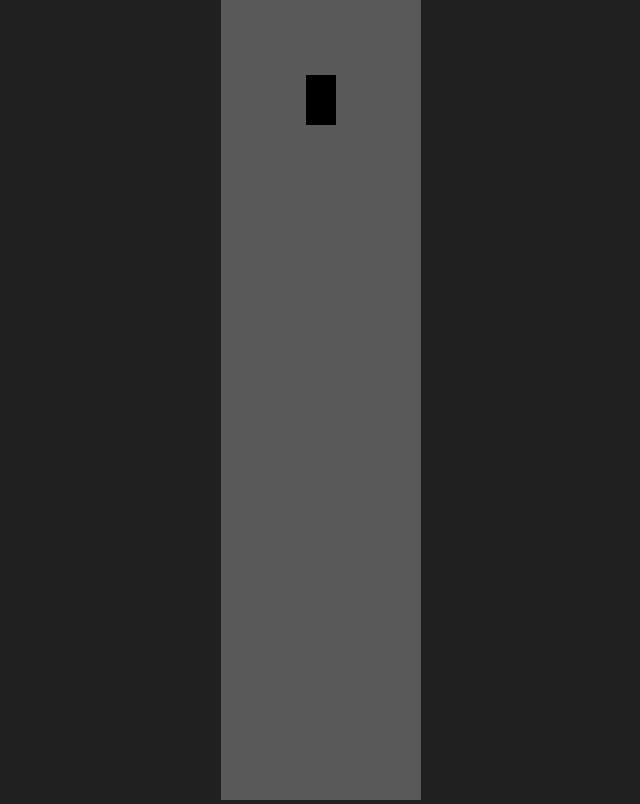
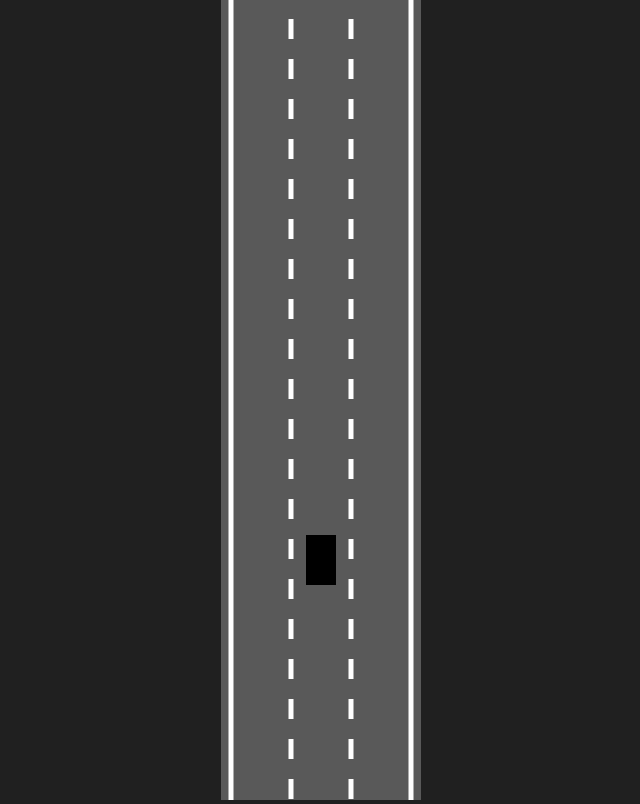
Before and after one commit to imLymei/self-driving-car, a plain HTML site: page index.html in a window 1280 px wide. Shown: the whole page, without its empty margins (319-959 px from the left). Drawn offline with Linux system fonts and the light colour scheme.

Commit message:
Road update

```diff
--- a/car.js
+++ b/car.js
@@ -10,13 +10,14 @@ class Car {
 		this.acceleration = 0.2;
 		this.maxSpeed = 3;
 		this.friction = 0.05;
+		this.angle = 0;
 
 		// ? Set Car's controls
 		this.controls = new Controls();
 	}
 
-	// ? Update the car position
-	update() {
+	// ? Update the car position and angle
+	#move() {
 		// ? Check if it's going forward
 		if (this.controls.forward) {
 			// ? Add acceleration to speed
@@ -41,14 +42,36 @@ class Car {
 		} else if (this.speed < 0) {
 			this.speed += this.friction;
 		}
+		if (Math.abs(this.speed) < this.friction) {
+			this.speed = 0;
+		}
 
-		this.y -= this.speed;
+		if (this.controls.right) {
+			this.angle -= 0.01 * this.speed;
+		} else if (this.controls.left) {
+			this.angle += 0.01 * this.speed;
+		}
+
+		this.x -= Math.sin(this.angle) * this.speed;
+		this.y -= Math.cos(this.angle) * this.speed;
+	}
+
+	// ? Update the car
+	update() {
+		this.#move();
 	}
 
 	// ? Draw the car
 	draw(context) {
+		context.save();
+
+		context.translate(this.x, this.y);
+		context.rotate(-this.angle);
+
 		context.beginPath();
-		context.rect(this.x - this.width / 2, this.y - this.height / 2, this.width, this.height);
+		context.rect(-this.width / 2, -this.height / 2, this.width, this.height);
 		context.fill();
+
+		context.restore();
 	}
 }
--- a/controls.js
+++ b/controls.js
@@ -30,9 +30,6 @@ class Controls {
 					this.down = true;
 					break;
 			}
-
-			// ? Show variables in the console
-			console.table(this);
 		};
 		// ? When key stop being pressed do something
 		document.onkeyup = (event) => {
@@ -53,8 +50,6 @@ class Controls {
 					this.down = false;
 					break;
 			}
-			// ? Show variables in the console
-			console.table(this);
 		};
 	}
 }
--- a/index.html
+++ b/index.html
@@ -9,6 +9,8 @@
 	</head>
 	<body>
 		<canvas id="myCanvas"></canvas>
+		<script src="./utils.js"></script>
+		<script src="./road.js"></script>
 		<script src="./controls.js"></script>
 		<script src="./car.js"></script>
 		<script src="./main.js"></script>
--- a/main.js
+++ b/main.js
@@ -2,14 +2,24 @@ const canvas = document.getElementById('myCanvas');
 canvas.width = 200;
 
 const context = canvas.getContext('2d');
-const car = new Car(100, 100, 30, 50);
+const road = new Road(canvas.width / 2, canvas.width * 0.9);
+const car = new Car(road.getLaneCenter(1), 100, 30, 50);
 car.draw(context);
 
 animate();
 
 function animate() {
 	car.update();
+
 	canvas.height = window.innerHeight;
+
+	context.save();
+	context.translate(0, -car.y + canvas.height * 0.7);
+
+	road.draw(context);
 	car.draw(context);
+
+	context.restore();
+
 	requestAnimationFrame(animate);
 }
--- /dev/null
+++ b/road.js
@@ -0,0 +1,53 @@
+class Road {
+	constructor(x, width, laneCount = 3) {
+		this.x = x;
+		this.width = width;
+		this.laneCount = laneCount;
+
+		this.left = x - width / 2;
+		this.right = x + width / 2;
+
+		const infinity = 67108000;
+		this.top = -infinity;
+		this.bottom = infinity;
+
+		const topLeft = { x: this.left, y: this.top };
+		const topRight = { x: this.right, y: this.top };
+		const bottomLeft = { x: this.left, y: this.bottom };
+		const bottomRight = { x: this.right, y: this.bottom };
+
+		this.borders = [
+			[topLeft, bottomLeft],
+			[topRight, bottomRight],
+		];
+	}
+
+	getLaneCenter(laneIndex) {
+		const laneWidth = this.width / this.laneCount;
+		return this.left + laneWidth / 2 + Math.min(laneIndex, this.laneCount - 1) * laneWidth;
+	}
+
+	draw(context) {
+		context.lineWidth = 5;
+		context.strokeStyle = 'white';
+
+		for (let i = 1; i <= this.laneCount - 1; i++) {
+			const x = lerp(this.left, this.right, i / this.laneCount);
+
+			context.setLineDash([20]);
+
+			context.beginPath();
+			context.moveTo(x, this.top);
+			context.lineTo(x, this.bottom);
+			context.stroke();
+		}
+
+		context.setLineDash([]);
+		this.borders.forEach((border) => {
+			context.beginPath();
+			context.moveTo(border[0].x, border[0].y);
+			context.lineTo(border[1].x, border[1].y);
+			context.stroke();
+		});
+	}
+}
--- /dev/null
+++ b/utils.js
@@ -0,0 +1,3 @@
+function lerp(a, b, t) {
+	return a + (b - a) * t;
+}
```
